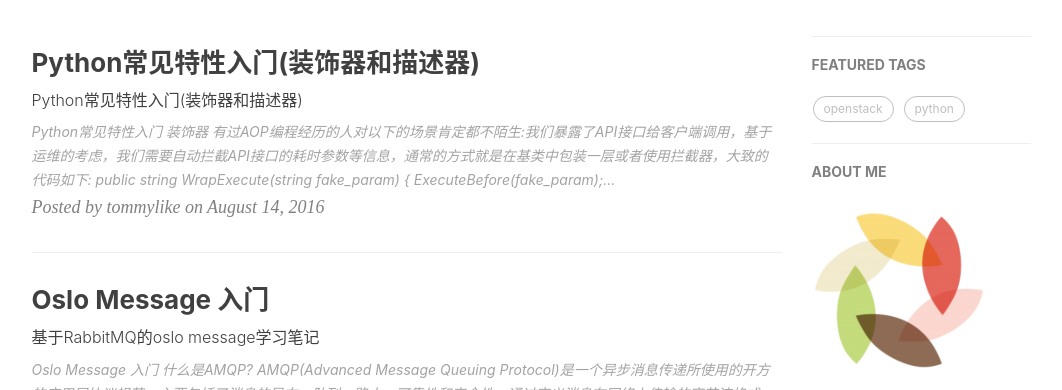
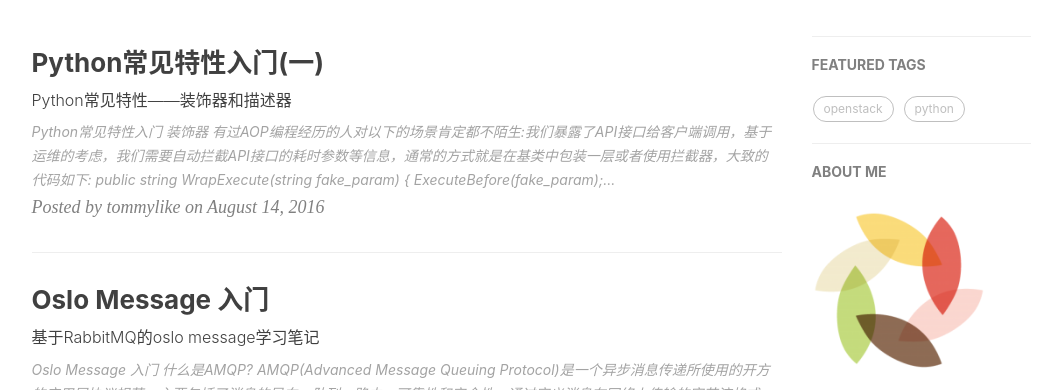
Before and after one commit to TommyLike/tommylike.github.io, a Jekyll site: the page built from index.html, in a window 1280 px wide and 900 px high, cut to the strip 510-900 px from the top of the window. Shown: the whole strip, without its empty margins (136-1198 px from the left). Built offline with Jekyll 4.4.1, drawn with Linux system fonts in a browser that asks for light colours; nearby versions of some CDN libraries; the list of posts is cut into pages by our own code; comment, search, counter and statistics services are not loaded.

Commit message:
Update 2016-8-14-Python-Advance.markdown

````diff
--- a/_posts/2016-8-14-Python-Advance.markdown
+++ b/_posts/2016-8-14-Python-Advance.markdown
@@ -1,7 +1,7 @@
 ---
 layout: post
-title:  "Python常见特性入门(装饰器和描述器)"
-subtitle:   "Python常见特性入门(装饰器和描述器)"
+title:  "Python常见特性入门(一)"
+subtitle:   "Python常见特性——装饰器和描述器"
 date:   2016-08-14 21:59:44 +0800
 categories: python
 author: "tommylike"
@@ -94,12 +94,14 @@ def outter_wrapper(log_level='info')
 def execute():
   pass
 ```
+
 ## 描述器(Descriptor)
 描述符是一个具有绑定行为的对象属性，其属性的访问被描述符协议方法覆写。这些方法是__get__()、 __set__()和__delete__()，一个对象中只要包含了这三个方法（至少一个），就称它为描述符。在python的多个特性:属性(特性)/方法/静态方法/类方法中都有应用。
 1. 如果一个描述器定义了*__get__*和*__set__*，他就是一个资料描述器(data descriptor),可以用来定义属性。
 3. 如果一个描述器只定义了*__get__*，他就是一个非资料描述器，通常用来定义方法。
 
 以下是一个最基本的描述器的用法(属性):
+
 ```python
 class PropertyDescriptor(object):
 
@@ -119,12 +121,14 @@ class TestClass(object):
     attr_x = Property(12)
 
 ```
+
 这样每次我们在调用对象*attr_x*属性的时候，相应的*__set__*和*__get__*函数就会被调用。
 实际上，在python中，描述器在被调用的时候根据类型不同，内部具体调用的方法也不一样。
 1. 如果调用方为object instance那相当于调用:*type(instance).__dict__['x'].__get__(instance, type(instance))*
 2. 如果调用方为type那相当于调用:*type(instance).__dict__['x'].__get__(None, type(instance))*
 
 以上面的代码为例:
+
 ```python
 instance = TestClass()
 instance.attr_x == type(instance).__dict__['attr_x'].__get__(instance, type(instance))
@@ -133,6 +137,7 @@ TestClass.attr_x == TestClass.__dict__['attr_x'].__get__(None, TestClass)
 
 ### 特性
 Python内建的property能够帮我们快速构建属性，假设我们现在有个Person对象，需要一个adult(成年)属性根据age(年龄)自动计算，那通过property，代码则大致如下:
+
 ```python
 class Person:
 
@@ -147,7 +152,9 @@ class Person:
 tommy = Person(24)
 print(tommy.adult) #True
 ```
+
 python的property支持定义属性的读取/修改/删除/文档操作，用法如下:
+
 ```python
 def get_property_x(self):
   return self.x
@@ -158,6 +165,7 @@ property_x = property(get_property_x,set_property_x,delete_property_x,document_s
 
 ### 函数
 Python中的一切资源都是面向对象的，这里也包括函数,我们看一个简单的例子:
+
 ```python
 class TestMethod(object):
 
@@ -166,10 +174,12 @@ class TestMethod(object):
 
 print(TestMethod.__dict__['hello'])  #<function TestMethod.hello at 0x01178BB8>
 ```
+
 实际上从类中调用*TestMethod.hello*，返回的是一个unbound对象，而从实例中调用*instance.hello*返回的是一个bound对象，在[这里](http://damnever.github.io/2015/05/07/adding-a-method-to-an-existing-object/)可以看到更多关于bound/unbound的资料
 python中定义类方法和静态方法都是使用描述器和装饰器组合来实现的，具体实现代码参考:[link](https://harveyqing.gitbooks.io/python-read-and-write/content/python_advance/python_descriptor.html)。
 
 #### 类方法
+
 ```python
 class ClassMethod(object):
     "Emulate PyClassMethod_Type() in Objects/funcobject.c"
@@ -186,6 +196,7 @@ class ClassMethod(object):
 ```
 
 #### 静态方法
+
 ```python
 class StaticMethod(object):
     "Emulate PyStaticMethod_Type() in Objects/funcobject.c"
````
